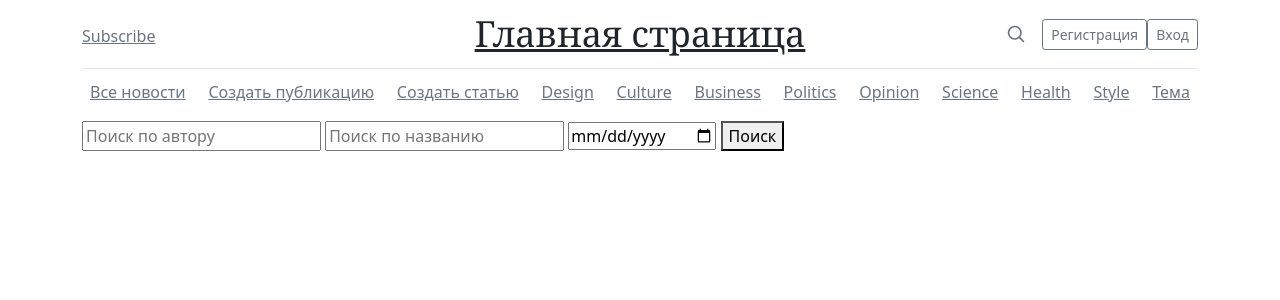
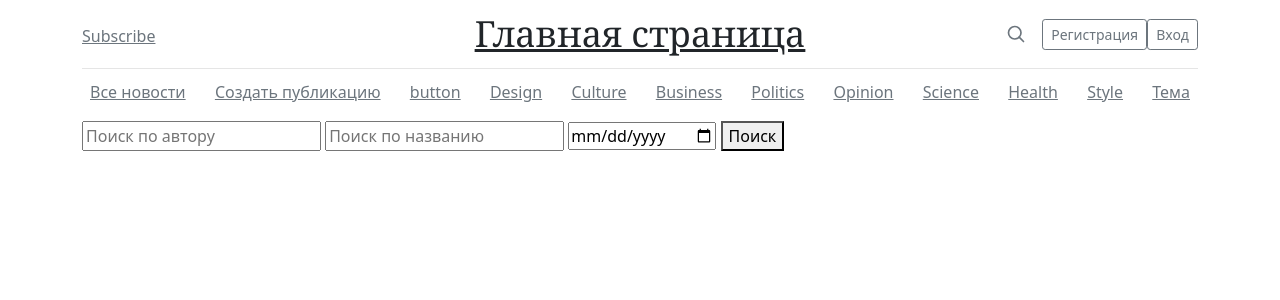
Before and after one commit to WinerTy/NewsPortal, a Django app: page /news/ in a window 1280 px wide. Shown: the top 300 px of the page. Run offline with Django 5.2, Linux system fonts and the light colour scheme; data that the repository does not hold is empty.

```diff
--- a/NewsPortal/BD/templates/BD/default.html
+++ b/NewsPortal/BD/templates/BD/default.html
@@ -33,7 +33,7 @@
         <nav class="nav d-flex justify-content-between">
             <a class="p-2 link-secondary" href="{% url 'All_news' %}">Все новости</a>
             <a class="p-2 link-secondary" href="{% url 'create post' %}">Создать публикацию</a>
-            <a class="p-2 link-secondary" href="">Создать статью</a>
+            <a class="p-2 link-secondary" href="">button</a>
             <a class="p-2 link-secondary" href="#">Design</a>
             <a class="p-2 link-secondary" href="#">Culture</a>
             <a class="p-2 link-secondary" href="#">Business</a>
```
